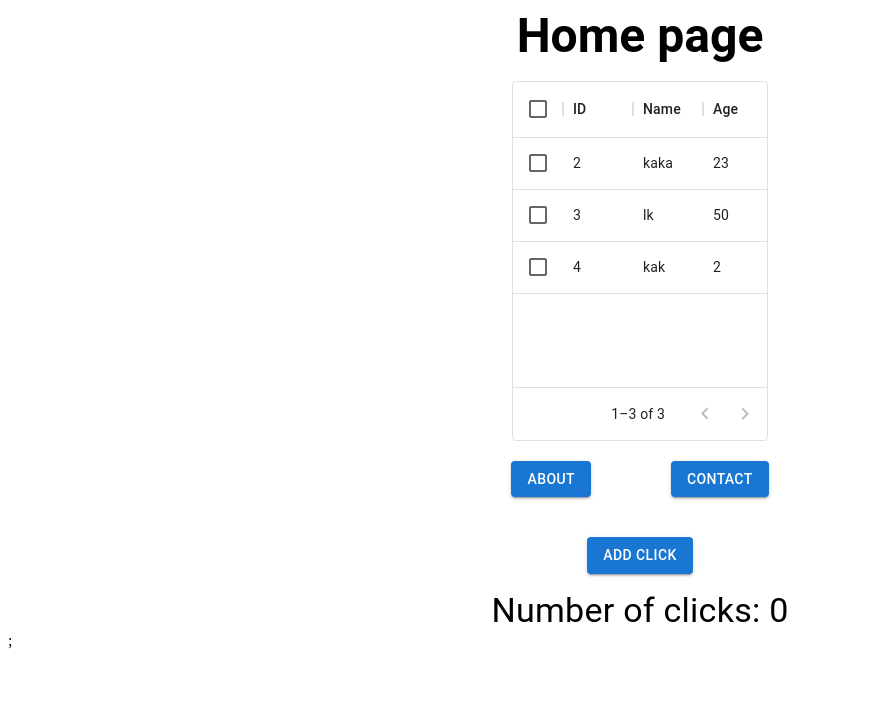
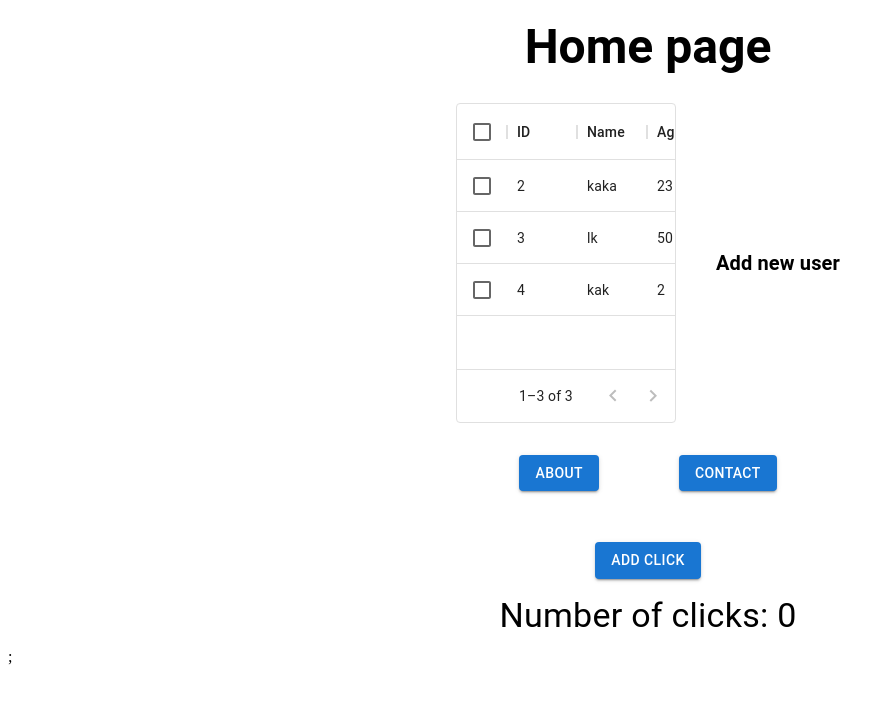
Before and after one commit to Anry001/web-experiments, a React (Vite) app: page / in a window 1280 px wide. Shown: the top 704 px of the page, without its empty margins (0-895 px from the left). Built offline with nearby package versions, Linux system fonts and the light colour scheme.

Commit message:
feat: fixed users table

```diff
--- a/src/components/ShitDataGrid.tsx
+++ b/src/components/UsersTable.tsx
@@ -1,4 +1,4 @@
-import { Stack } from '@mui/material';
+import { Stack, Typography } from '@mui/material';
 import { DataGrid, GridColDef } from '@mui/x-data-grid';
 import { useGetUsersQuery } from '@/api/getUsers';
 
@@ -13,14 +13,13 @@ const ShitDataGrid = () => {
 
   return (
     <Stack
-      sx={{ height: '45vh', width: '20vw' }}
-      direction="column"
+      sx={{ height: '100%', width: '100%' }}
+      direction="row"
       justifyContent="center"
       alignItems="center"
-      spacing={2}
+      spacing={5}
     >
       <DataGrid
-        sx={{ height: '100%', width: '100%' }}
         rows={data ?? []}
         columns={columns}
         pageSize={4}
@@ -29,6 +28,11 @@ const ShitDataGrid = () => {
         experimentalFeatures={{ newEditingApi: true }}
         loading={isLoading}
       />
+      <Stack sx={{}}>
+        <Typography variant="h6" sx={{ fontWeight: 'bold' }}>
+          Add new user
+        </Typography>
+      </Stack>
     </Stack>
   );
 };
--- a/src/pages/About.tsx
+++ b/src/pages/About.tsx
@@ -2,7 +2,7 @@ import { Box, Button, Typography } from '@mui/material';
 import { Stack } from '@mui/system';
 import { Link } from 'react-router-dom';
 import ButtonClicks from '@/components/ButtonClicks';
-import ShitDataGrid from '@/components/ShitDataGrid';
+import UsersTable from '@/components/UsersTable';
 
 const ABOUT_PAGE_TITLE = 'About page:';
 const BACK_TO_HOME_BUTTON_TEXT = 'Home page';
@@ -12,7 +12,7 @@ const ABOUT_PAGE_TEXT =
 const About = () => {
   return (
     <Stack
-      sx={{ height: '85vh', width: '100vw', mt: '50px' }}
+      sx={{ height: '90vh', width: '100vw' }}
       direction="column"
       justifyContent="center"
       alignItems="center"
@@ -23,8 +23,8 @@ const About = () => {
       <Typography sx={{ mb: '20px' }} variant="h4">
         {ABOUT_PAGE_TEXT}
       </Typography>
-      <Box>
-        <ShitDataGrid />
+      <Box sx={{ height: '40%', width: '30%' }}>
+        <UsersTable />
       </Box>
       <Stack
         sx={{ mt: '20px' }}
--- a/src/pages/Contact.tsx
+++ b/src/pages/Contact.tsx
@@ -1,7 +1,7 @@
 import { Box, Button, Stack, Typography } from '@mui/material';
 import { Link } from 'react-router-dom';
 import ButtonClicks from '@/components/ButtonClicks';
-import ShitDataGrid from '@/components/ShitDataGrid';
+import ShitDataGrid from '@/components/UsersTable';
 
 const BACK_TO_HOME_BUTTON_TEXT = 'Home page';
 const CONTACT_INFO_TEXT = 'contact info below:';
--- a/src/pages/Home.tsx
+++ b/src/pages/Home.tsx
@@ -1,5 +1,5 @@
 import { Stack, Button, Typography, Box } from '@mui/material';
-import ShitDataGrid from '@components/ShitDataGrid';
+import UsersTable from '@/components/UsersTable';
 import { Link } from 'react-router-dom';
 import ButtonClicks from '@/components/ButtonClicks';
 
@@ -9,11 +9,18 @@ const CONTACT_BUTTON_TEXT = 'Contact';
 
 const Home = () => {
   return (
-    <Stack direction="column" justifyContent="space-evenly" alignItems="center">
+    <Stack
+      sx={{ height: '80vh', width: '100vw' }}
+      direction="column"
+      justifyContent="space-evenly"
+      alignItems="center"
+    >
       <Typography sx={{ fontWeight: 'bold' }} variant="h3" gutterBottom>
         {HOME_TEXT}
       </Typography>
-      <ShitDataGrid />
+      <Box sx={{ height: '50%', width: '30%' }}>
+        <UsersTable />
+      </Box>
       <Stack
         sx={{ mt: '20px' }}
         direction="row"
```
